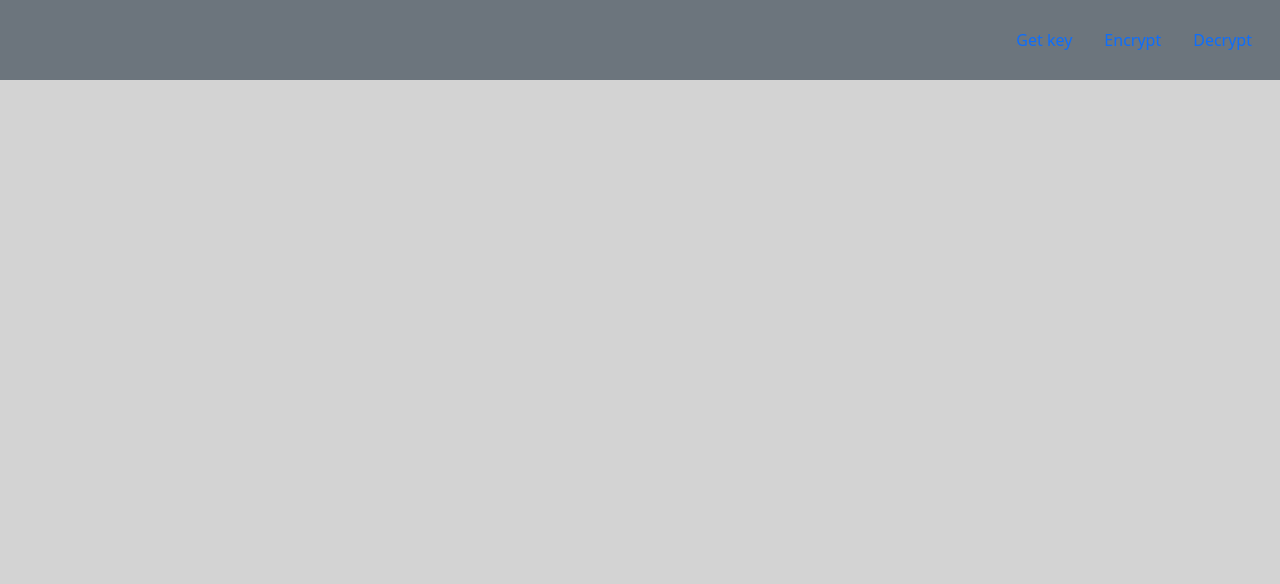
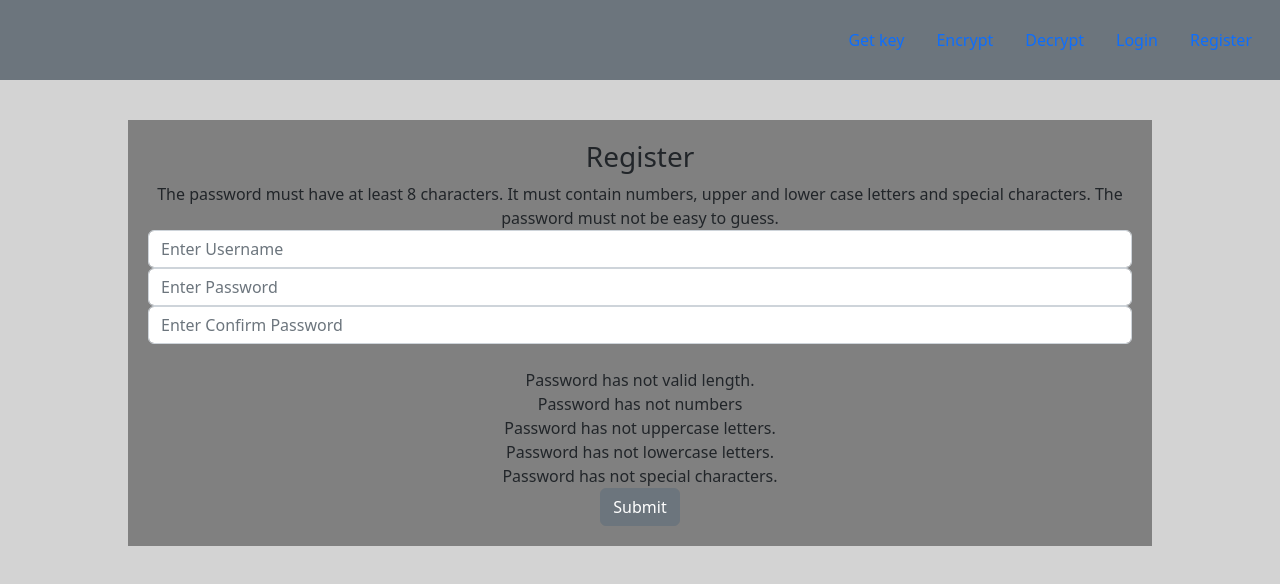
Before and after one commit to avrbovsky/canteen, a React (Create React App) app: page /register in a window 1280 px wide. Shown: the top 584 px of the page. Built offline with nearby package versions, Linux system fonts and the light colour scheme.

Commit message:
login and register page

```diff
--- a/src/Routes.tsx
+++ b/src/Routes.tsx
@@ -3,6 +3,8 @@ import { DecryptPage } from './pages/DecryptPage';
 import { EncryptPage } from './pages/EncryptPage';
 import { GetKeyPage } from './pages/GetKeyPage';
 import { HomePage } from './pages/HomePage';
+import { LoginPage } from './pages/LoginPage';
+import { RegisterPage } from './pages/RegisterPage';
 
 
 export const Routes = () => {
@@ -12,6 +14,8 @@ export const Routes = () => {
       <Route path="/get-key" element={<GetKeyPage />} />
       <Route path="/encrypt" element={<EncryptPage />} />
       <Route path="/decrypt" element={<DecryptPage />} />
+      <Route path="/login" element={<LoginPage />} />
+      <Route path="/register" element={<RegisterPage />} />
     </RouterRoutes>
   );
 };
--- a/src/components/Header.tsx
+++ b/src/components/Header.tsx
@@ -15,6 +15,12 @@ export const Header = (): JSX.Element => {
                 <NavItem>
                     <NavLink href="/decrypt">Decrypt</NavLink>
                 </NavItem>
+                <NavItem>
+                    <NavLink href="/login">Login</NavLink>
+                </NavItem>
+                <NavItem>
+                    <NavLink href="/register">Register</NavLink>
+                </NavItem>
             </Nav>
         </Navbar>
     </div>
--- /dev/null
+++ b/src/pages/LoginPage.tsx
@@ -0,0 +1,95 @@
+import React, { useState, useEffect, ReactElement } from "react";
+import { Input, Button, Form } from "reactstrap";
+
+export const LoginPage = () => {
+
+  const [input, setInput] = useState({
+    username: '',
+    password: '',
+  });
+
+  const [error, setError] = useState({
+    username: '',
+    password: '',
+  })
+
+  const onInputChange: (event: React.ChangeEvent<HTMLInputElement>) => void = (
+    event
+  ) => {
+    const { name, value } = event.target;
+    setInput(prev => ({
+      ...prev,
+      [name]: value
+    }));
+    validateInput(event);
+  }
+
+  const validateInput: (event: React.ChangeEvent<HTMLInputElement>) => void = (
+    event
+  ) => {
+    let { name, value } = event.target;
+    setError(prev => {
+      const stateObj = { ...prev, [name]: "" };
+
+      switch (name) {
+        case "username":
+          if (!value) {
+            stateObj[name] = "Please enter Username.";
+          }
+          break;
+
+        case "password":
+          if (!value) {
+            stateObj[name] = "Please enter Password.";
+          }
+          break;
+
+        default:
+          break;
+      }
+
+      return stateObj;
+    });
+  }
+
+
+  return (
+
+    <div
+      style={{
+        width: "80%",
+        backgroundColor: "gray",
+        marginLeft: "auto",
+        marginRight: "auto",
+        textAlign: "center",
+        padding: "20px",
+      }}
+    >
+      <h3>Login</h3>
+
+      <Form>
+        <Input
+          type="text"
+          name="username"
+          placeholder='Enter Username'
+          value={input.username}
+          onChange={onInputChange}
+          onBlur={validateInput}
+          required></Input>
+        {error.username && <span className='err'>{error.username}</span>}
+
+        <Input
+          type="password"
+          name="password"
+          placeholder='Enter Password'
+          value={input.password}
+          onChange={onInputChange}
+          onBlur={validateInput}
+          required></Input>
+        {error.password && <span className='err'>{error.password}</span>}
+        <br/>
+        <Button>Submit</Button>
+      </Form>
+    </div>
+  );
+}
--- /dev/null
+++ b/src/pages/RegisterPage.tsx
@@ -0,0 +1,171 @@
+import React, { useState, useEffect, ReactElement } from "react";
+import { Input, Button, Form } from "reactstrap";
+
+export const RegisterPage = () => {
+
+  const [input, setInput] = useState({
+    username: '',
+    password: '',
+    confirmPassword: ''
+  });
+
+  const [error, setError] = useState({
+    username: '',
+    password: '',
+    confirmPassword: ''
+  })
+
+  const [validLength, setValidLength] = useState(false);
+  const [hasNumber, setHasNumber] = useState(false);
+  const [upperCase, setUpperCase] = useState(false);
+  const [lowerCase, setLowerCase] = useState(false);
+  const [specialChar, setSpecialChar] = useState(false);
+  const [match, setMatch] = useState(false);
+  const [requiredLength, setRequiredLength] = useState(8);
+
+  useEffect(() => {
+    setValidLength(
+        input.password.length >= requiredLength ? true : false
+    );
+    setUpperCase(
+        input.password.toLowerCase() !== input.password
+    );
+    setLowerCase(
+        input.password.toUpperCase() !== input.password
+    );
+    setHasNumber(/\d/.test(input.password));
+    setMatch(
+      !!input.password &&
+      input.password === input.confirmPassword
+    );
+    setSpecialChar(
+      /[ `!@#$%^&*()_+\-=\]{};':"\\|,.<>?~]/.test(input.password)
+    );
+  }, [input.password, requiredLength]);
+
+  const onInputChange: (event: React.ChangeEvent<HTMLInputElement>) => void = (
+    event
+  ) => {
+    const { name, value } = event.target;
+    setInput(prev => ({
+      ...prev,
+      [name]: value
+    }));
+    validateInput(event);
+  }
+
+  const validateInput: (event: React.ChangeEvent<HTMLInputElement>) => void = (
+    event
+  ) => {
+    let { name, value } = event.target;
+    setError(prev => {
+      const stateObj = { ...prev, [name]: "" };
+
+      switch (name) {
+        case "username":
+          if (!value) {
+            stateObj[name] = "Please enter Username.";
+          }
+          break;
+
+        case "password":
+          if (!value) {
+            stateObj[name] = "Please enter Password.";
+          } else if (input.confirmPassword && value !== input.confirmPassword) {
+            stateObj["confirmPassword"] = "Password and Confirm Password does not match.";
+          } else {
+            stateObj["confirmPassword"] = input.confirmPassword ? "" : error.confirmPassword;
+          }
+          break;
+
+        case "confirmPassword":
+          if (!value) {
+            stateObj[name] = "Please enter Confirm Password.";
+          } else if (input.password && value !== input.password) {
+            stateObj[name] = "Password and Confirm Password does not match.";
+          }
+          break;
+
+        default:
+          break;
+      }
+
+      return stateObj;
+    });
+  }
+
+  return (
+    <div
+      style={{
+        width: "80%",
+        backgroundColor: "gray",
+        marginLeft: "auto",
+        marginRight: "auto",
+        textAlign: "center",
+        padding: "20px",
+      }}
+    >
+      <h3>Register</h3>
+      <span>
+        The password must have at least 8 characters. It must contain numbers,
+        upper and lower case letters and special characters. The password must
+        not be easy to guess.
+      </span>
+      <Form>
+        <Input
+          type="text"
+          name="username"
+          placeholder='Enter Username'
+          value={input.username}
+          onChange={onInputChange}
+          onBlur={validateInput}
+          required></Input>
+        {error.username && <span className='err'>{error.username}</span>}
+
+        <Input
+          type="password"
+          name="password"
+          placeholder='Enter Password'
+          value={input.password}
+          onChange={onInputChange}
+          onBlur={validateInput}
+          required></Input>
+        {error.password && <span className='err'>{error.password}</span>}
+
+        <Input
+          type="password"
+          name="confirmPassword"
+          placeholder='Enter Confirm Password'
+          value={input.confirmPassword}
+          onChange={onInputChange}
+          onBlur={validateInput}
+          required></Input>
+        {error.confirmPassword && <span className='err'>{error.confirmPassword}</span>}
+
+        <br />
+      <span>
+        {validLength ? <span></span> : <span>Password has not valid length.</span>}
+      </span>
+      <br />
+      <span>
+        {hasNumber ? <span></span> : <span>Password has not numbers</span>}
+      </span>
+      <br />
+      <span>
+    {upperCase ? <span></span> : <span>Password has not uppercase letters.</span>}
+      </span>
+      <br />
+      <span>
+        {lowerCase ? <span></span> : <span>Password has not lowercase letters.</span>}
+      </span>
+      <br/>
+      <span>
+        {specialChar ? <span></span> : <span>Password has not special characters.</span>}
+      </span>
+      <br />
+
+        <Button>Submit</Button>
+      </Form>
+    </div>
+  );
+}
```
Also changed, not shown: 1 other file (tests, documents, lock files or other folders).
